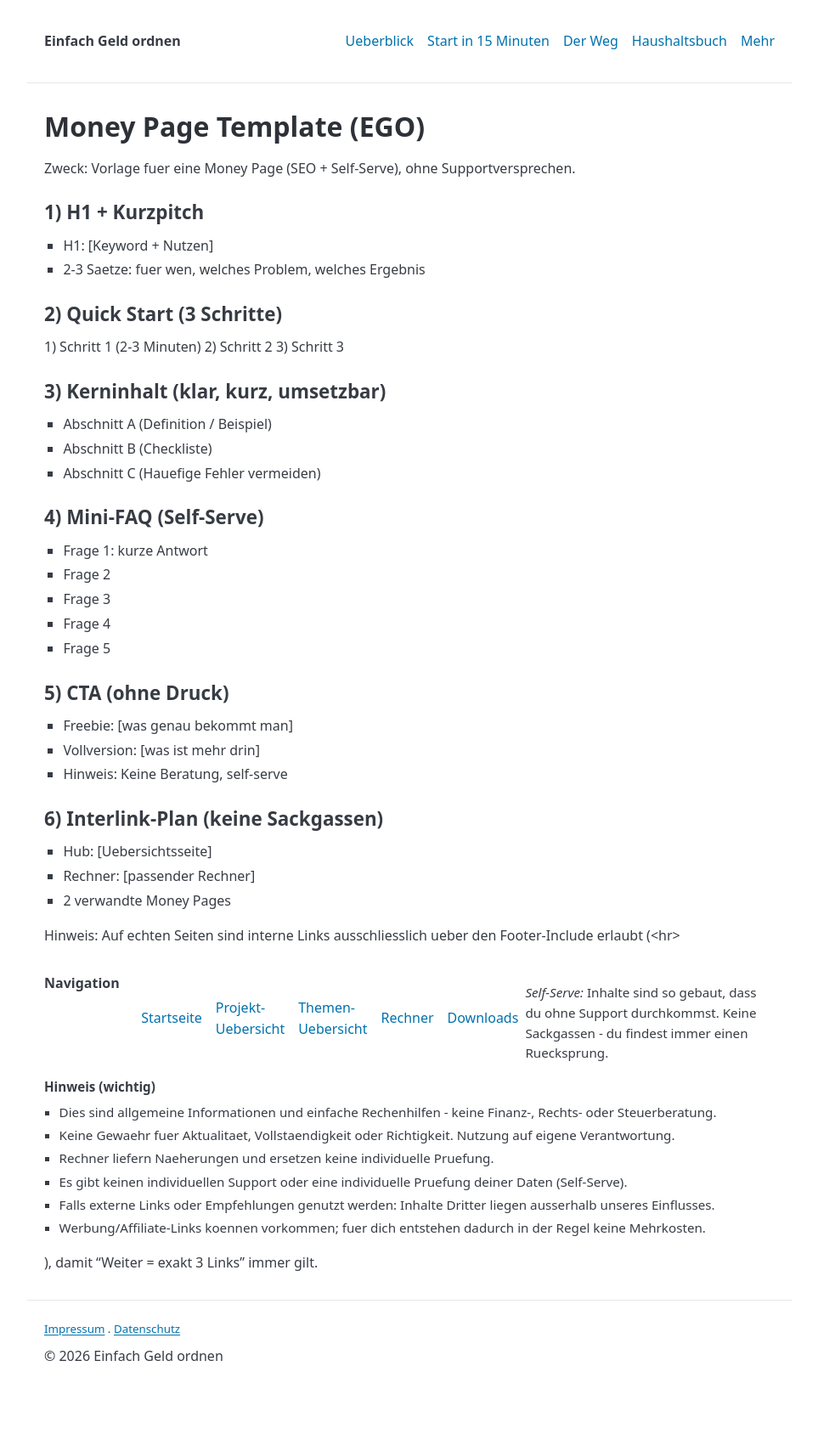
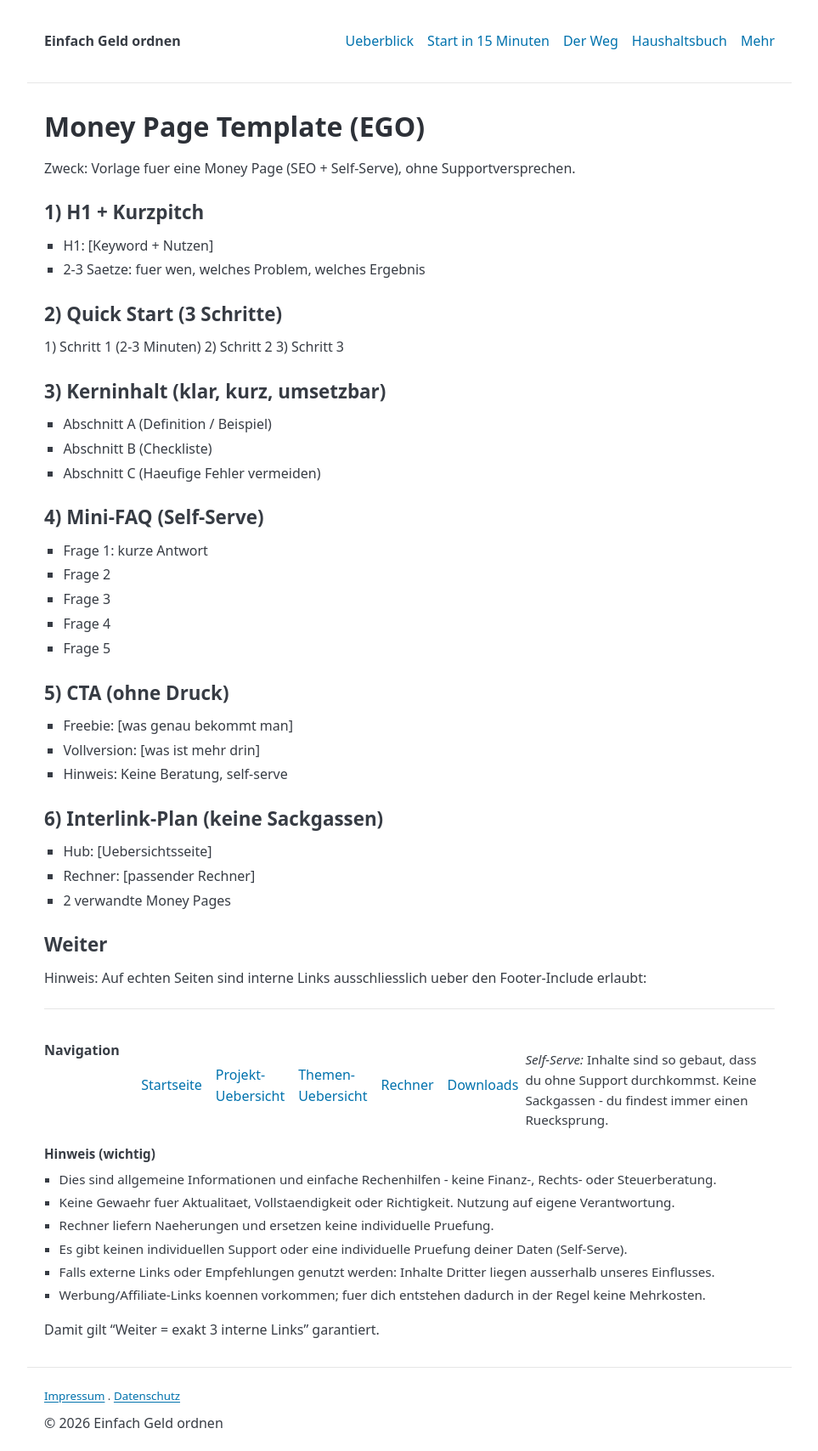
Before and after one commit to gluecklich-tools/einfach-geld-ordnen, a Jekyll site: the page built from templates/money-page-template.md, in a window 1280 px wide. Shown: the whole page at 85% size, without its empty margins (158-1121 px from the left). Built offline with Jekyll 4.4.1, drawn with Linux system fonts in a browser that asks for light colours; our own code applies the rules of GitHub Pages for plain Markdown files; before the commit the page ends 1629 px from its top, so only the background shows below that.

Commit message:
Freeze templates + add first money page and rechner (snowball)

```diff
--- a/templates/money-page-template.md
+++ b/templates/money-page-template.md
@@ -14,7 +14,7 @@ Zweck: Vorlage fuer eine Money Page (SEO + Self-Serve), ohne Supportversprechen.
 ## 3) Kerninhalt (klar, kurz, umsetzbar)
 - Abschnitt A (Definition / Beispiel)
 - Abschnitt B (Checkliste)
-- Abschnitt C (Hauefige Fehler vermeiden)
+- Abschnitt C (Haeufige Fehler vermeiden)
 
 ## 4) Mini-FAQ (Self-Serve)
 - Frage 1: kurze Antwort
@@ -33,5 +33,8 @@ Zweck: Vorlage fuer eine Money Page (SEO + Self-Serve), ohne Supportversprechen.
 - Rechner: [passender Rechner]
 - 2 verwandte Money Pages
 
-Hinweis: Auf echten Seiten sind interne Links ausschliesslich ueber den Footer-Include erlaubt
-({% include no_sackgasse_footer.html %}), damit "Weiter = exakt 3 Links" immer gilt.
+## Weiter
+
+Hinweis: Auf echten Seiten sind interne Links ausschliesslich ueber den Footer-Include erlaubt:
+{% include no_sackgasse_footer.html %}
+Damit gilt "Weiter = exakt 3 interne Links" garantiert.
```
Also changed, not shown: seiten/schulden-snowball.md (added, +28 -0 lines), seiten/snowball-rechner.md (added, +25 -0 lines), templates/rechner-template.md (+5 -2 lines).
